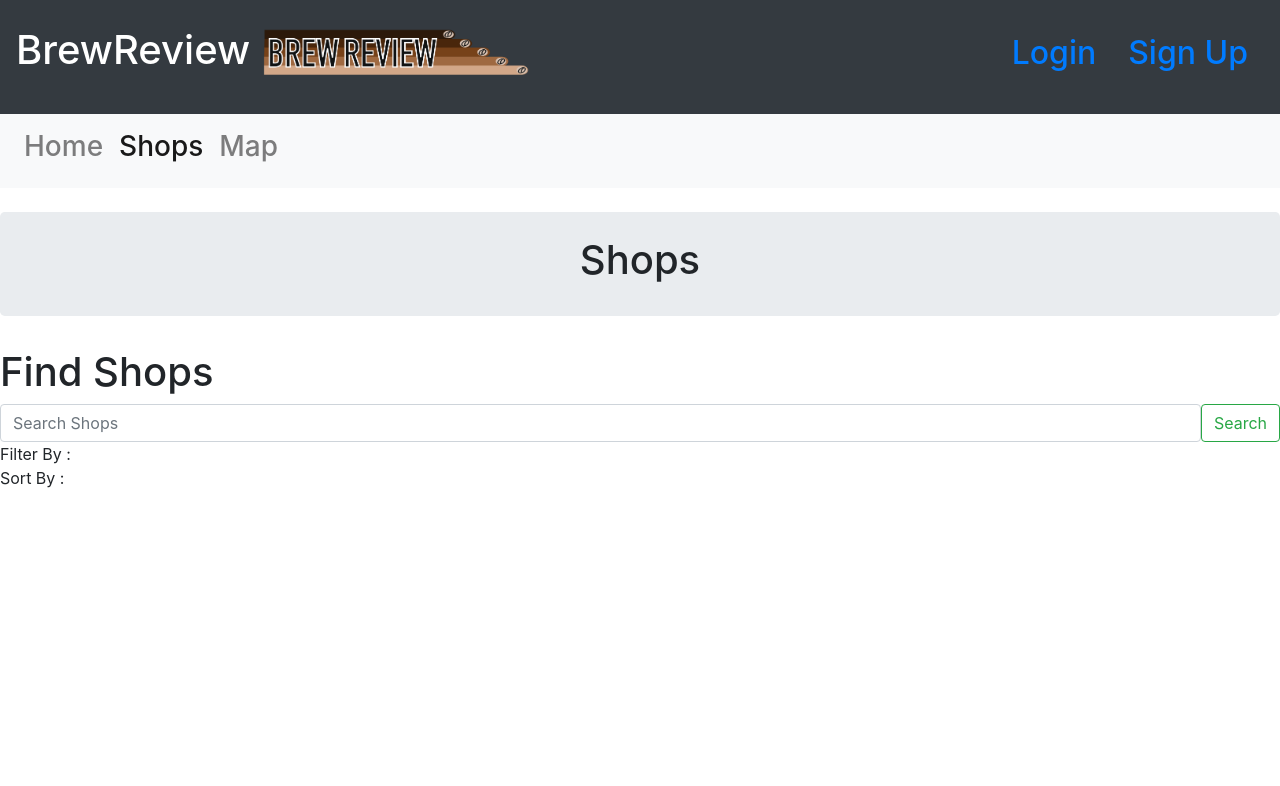
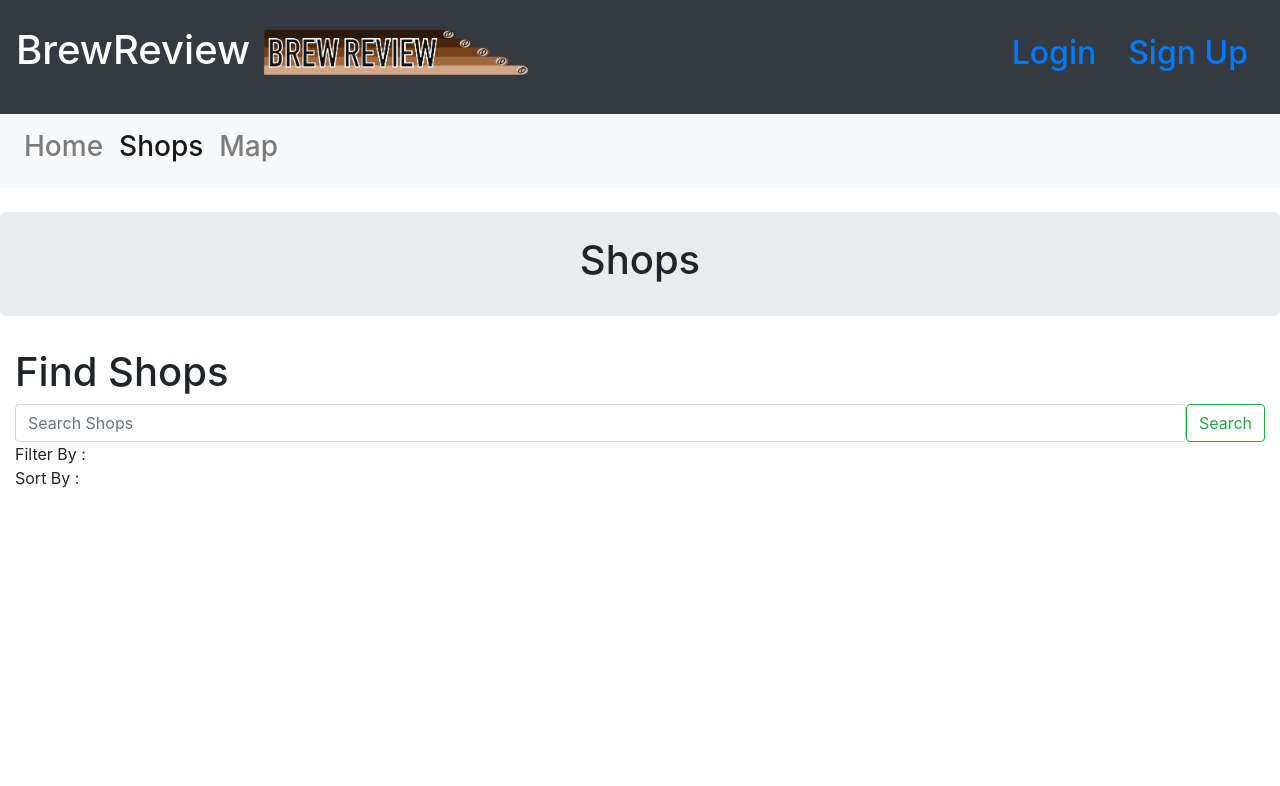
Before and after one commit to Mark-McNaught/Brew_Review_Project, a Django app: page /BrewReview/shops/ in a window 1280 px wide. Shown: the top 786 px of the page. Run offline with Django 3.2, Linux system fonts and the light colour scheme; data that the repository does not hold is empty.

Commit message:
consistent sizing for shops

```diff
--- a/templates/BrewReview/shops.html
+++ b/templates/BrewReview/shops.html
@@ -12,6 +12,7 @@
 
 {% block body_block %}
     <header>
+        <div class="container-fluid">
             <h1> Find Shops </h1>
                 <form class = 'd-flex' method=POST action="{% url 'BrewReview:searched' %}">
 
@@ -20,17 +21,22 @@
                     <input class='form-control me-2' type="search" placeholder="Search Shops" aria-label="Search" name="search">
                     <button class="btn btn-outline-success" type="submit">Search</button>
                 </form>
+        </div>
     </header>
+
+    <div class="container-fluid">
         Filter By :
         <div></div>
         Sort By :
+    </div>
+
 
     <section class="py-5">
         <div class="container px-4 px-lg-5 mt-5">
 
-            <div class="row gx-4 gx-lg-5 row-cols-2 row-cols-md-3 row-cols-xl-4 justify-content-center">
+            <div class="row">
                 {% for shop in shops %}
-                <div class="col mb-5">
+                <div class="col-md-4 mb-5">
                     <div class="card h-100">
                     <!--when shops have images {{ shop.image_location_folder.url }}-->
                         <img class="card-imp-top" src="https://icons.iconarchive.com/icons/iconarchive/fat-sugar-food/256/Drink-Coffee-icon.png"
@@ -46,6 +52,9 @@
                                 </div>
                             </div>
                         </div>
+                        {% if forloop.counter|divisibleby:3 and not forloop.last %}
+                            </div><div class="row">
+                        {% endif %}
                     </div>
                 </div>
                 {% endfor %}
```
Lines whose indentation alone changed are shown as unchanged.
